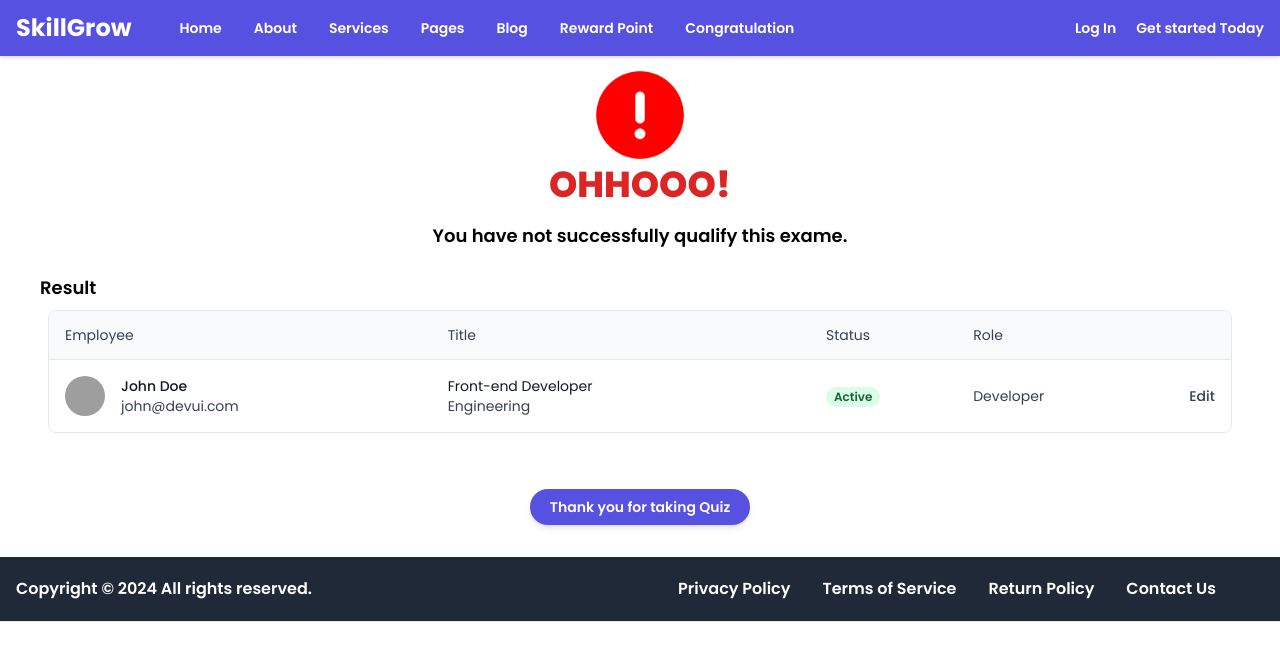
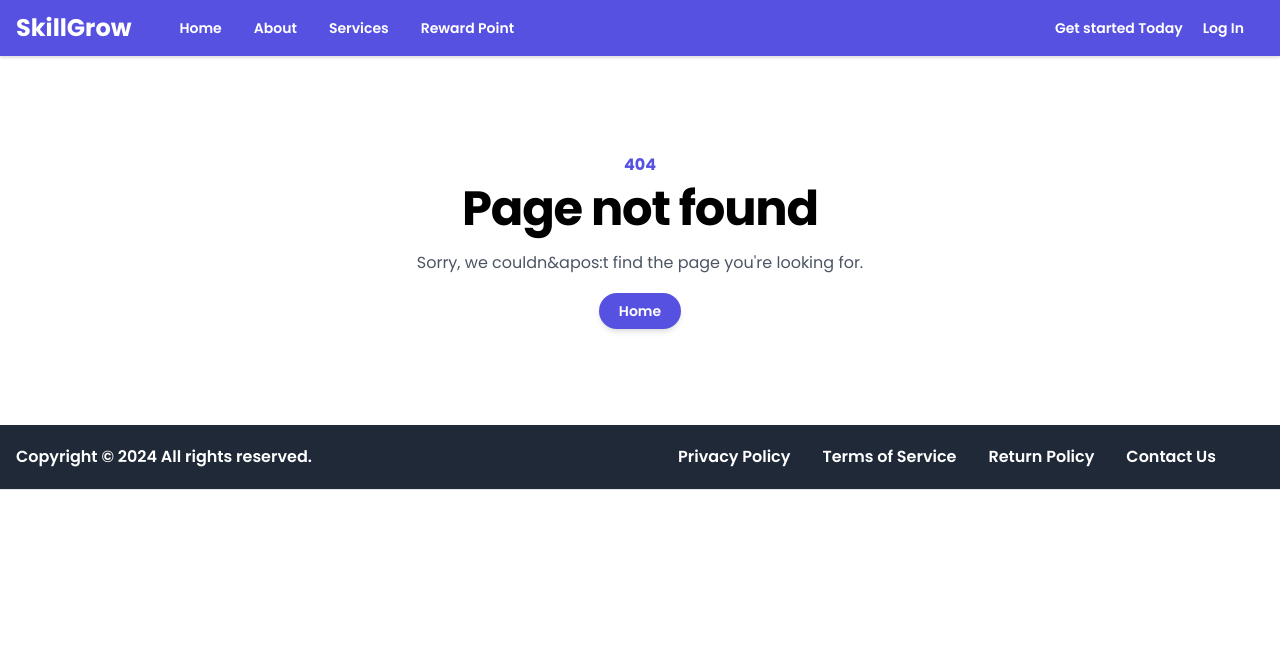
Before and after one commit to SurajKushwaha23/skillgrow, a React (Vite) app: page /congratulation in a window 1280 px wide. Shown: the top 660 px of the page. Built offline with nearby package versions, Linux system fonts and the light colour scheme; grey boxes are pictures that could not be loaded.

Commit message:
update code

```diff
--- a/src/assets/components/congratulation/Congratulation.jsx
+++ b/src/assets/components/congratulation/Congratulation.jsx
@@ -1,4 +1,4 @@
-import React from "react";
+import React, { useState } from "react";
 
 const people = [
   {
@@ -13,15 +13,17 @@ const people = [
 ];
 
 function Congratulation() {
+  const [qualify, setQualify] = useState(false);
+
   return (
     <>
       <section className="bg-white">
         <div className="mx-auto px-4 py-2 lg:flex lg:items-center">
           <div className="mx-auto text-center">
-            {/* <img src="/success.png" className="w-[100px] flex mx-auto" />
+            <img src="/success.png" className="w-[100px] flex mx-auto" />
             <h1 className="text-4xl text-green-600 font-extrabold">
               Congratulation.
-            </h1> */}
+            </h1>
             <img src="/error.png" className="w-[100px] flex mx-auto" />
             <h1 className="text-4xl text-red-600 font-extrabold">OHHOOO!</h1>
             <p className="mt-4 max-w-xl font-semibold sm:text-lg/relaxed">
--- a/src/assets/components/header/Header.jsx
+++ b/src/assets/components/header/Header.jsx
@@ -5,31 +5,19 @@ import { Menu, MoveRight, X } from "lucide-react";
 const menuItems = [
   {
     name: "Home",
-    href: "#",
+    href: "/",
   },
   {
     name: "About",
-    href: "#",
+    href: "about",
   },
   {
     name: "Services",
-    href: "#",
-  },
-  {
-    name: "Pages",
-    href: "#",
-  },
-  {
-    name: "Blog",
-    href: "#",
+    href: "service",
   },
   {
     name: "Reward Point",
-    href: "#",
-  },
-  {
-    name: "Congratulation",
-    href: "congratulation",
+    href: "point",
   },
 ];
 
@@ -62,17 +50,17 @@ function Header() {
           </div>
           <div className="flex hidden lg:block">
             <NavLink
+              to="register"
+              className="text-white text-sm text-black font-semibold cursor-pointer"
+            >
+              Get started Today
+            </NavLink>
+
+            <NavLink
               to="login"
               className="px-5 text-white text-sm text-black font-semibold cursor-pointer"
             >
               Log In
-            </NavLink>
-
-            <NavLink
-              to="register"
-              className="text-white text-sm text-black font-semibold cursor-pointer"
-            >
-              Get started Today
             </NavLink>
 
             <div class="user-profile hidden">
--- a/src/assets/components/index/Index.jsx
+++ b/src/assets/components/index/Index.jsx
@@ -80,9 +80,16 @@ function Index() {
             <div className="mt-8">
               <button
                 type="button"
-                className="inline-flex bg-blue-primary py-2  px-5 bg-violet-500 text-white font-semibold rounded-full shadow-md hover:bg-blue-primary focus:outline-none focus:ring focus:ring-violet-400 focus:ring-opacity-75"
+                className="inline-flex bg-blue-primary mx-2 py-2  px-5 bg-violet-500 text-white font-semibold rounded-full shadow-md hover:bg-blue-primary focus:outline-none focus:ring focus:ring-violet-400 focus:ring-opacity-75"
               >
                 Get started Today
+                <MoveRight className="ml-2" />
+              </button>
+              <button
+                type="button"
+                className="inline-flex bg-blue-primary mx-2 py-2  px-5 bg-violet-500 text-white font-semibold rounded-full shadow-md hover:bg-blue-primary focus:outline-none focus:ring focus:ring-violet-400 focus:ring-opacity-75"
+              >
+                Quiz Started
                 <MoveRight className="ml-2" />
               </button>
             </div>
--- /dev/null
+++ b/src/assets/components/pagenotfound/PageNotFound.jsx
@@ -0,0 +1,31 @@
+import React from "react";
+import { ArrowLeft } from "lucide-react";
+import { NavLink } from "react-router-dom";
+
+function PageNotFound() {
+  return (
+    <>
+      <div className="py-24">
+        <div className="text-center">
+          <p className="text-base font-bold text-9xl text-blue-primary">404</p>
+          <h1 className="mt-2 text-3xl font-bold tracking-tight text-black sm:text-5xl">
+            Page not found
+          </h1>
+          <p className="mt-4 text-base leading-7 text-gray-600">
+            Sorry, we couldn&apos:t find the page you&apos;re looking for.
+          </p>
+          <div className="mt-4 flex items-center justify-center gap-x-3">
+            <NavLink
+              to="/"
+              className="inline-flex mx-auto bg-blue-primary py-2  px-5 bg-violet-500 text-white text-sm font-semibold rounded-full shadow-md hover:bg-blue-primary focus:outline-none focus:ring focus:ring-violet-400 focus:ring-opacity-75"
+            >
+              Home
+            </NavLink>
+          </div>
+        </div>
+      </div>
+    </>
+  );
+}
+
+export default PageNotFound;
--- a/src/assets/components/registration/Registration.jsx
+++ b/src/assets/components/registration/Registration.jsx
@@ -107,12 +107,18 @@ function Registration() {
 
         <div className="flex items-center justify-center px-8 py-8 sm:px-12 sm:px-6 sm:py-16 lg:px-8 lg:py-24">
           <div className="xl:mx-auto xl:w-full">
-            <h1 className="mt-6 text-2xl font-bold text-gray-900 sm:text-3xl md:text-4xl">
-              Welcome to SkillGrow 🦑
-            </h1>
-            <p className="mt-4 leading-relaxed text-gray-500">
-              Lorem, ipsum dolor sit amet consectetur adipisicing elit. Eligendi
-              nam dolorum aliquam, quibusdam aperiam voluptatum.
+            <h2 className="text-3xl font-bold leading-tight text-black sm:text-4xl">
+              Sign up to create account
+            </h2>
+            <p className="mt-2 text-sm text-gray-600">
+              Already have an account?{" "}
+              <NavLink
+                to="/login"
+                title=""
+                className="font-semibold text-blue-primary transition-all duration-200 hover:underline"
+              >
+                Sign In
+              </NavLink>
             </p>
 
             <form action="#" className="mt-8 grid grid-cols-6 gap-6">
@@ -225,17 +231,9 @@ function Registration() {
               </div>
 
               <div className="col-span-6 sm:flex sm:items-center sm:gap-4">
-                <button className="inline-block shrink-0 rounded-full border border-blue-600 bg-blue-primary px-10 py-3 text-sm font-medium text-white transition hover:text-white focus:outline-none focus:ring active:text-blue-500">
+                <button className="inline-block mx-auto w-full bg-blue-primary py-2  px-5 bg-violet-500 text-white text-sm font-semibold rounded-full shadow-md hover:bg-blue-primary focus:outline-none focus:ring focus:ring-violet-400 focus:ring-opacity-75">
                   Create an account
                 </button>
-
-                <p className="mt-4 text-sm text-gray-500 sm:mt-0">
-                  Already have an account?
-                  <NavLink to="/login" className="text-gray-700 underline">
-                    Log in
-                  </NavLink>
-                  .
-                </p>
               </div>
             </form>
             <div class="flex justify-center">
--- a/src/main.jsx
+++ b/src/main.jsx
@@ -1,41 +1,30 @@
 import React from "react";
 import ReactDOM from "react-dom/client";
 import App from "./App.jsx";
-import { createBrowserRouter, RouterProvider } from "react-router-dom";
+import {
+  Route,
+  RouterProvider,
+  createBrowserRouter,
+  createRoutesFromElements,
+} from "react-router-dom";
 import "./index.css";
 import Login from "./assets/components/login/login.jsx";
 import Register from "./assets/components/registration/Registration.jsx";
 import Index from "./assets/components/index/Index.jsx";
-import Congratulation from "./assets/components/congratulation/Congratulation.jsx";
+import PageNotFound from "./assets/components/pagenotfound/PageNotFound.jsx";
 
-const router = createBrowserRouter([
-  {
-    path: "login",
-    element: <Login />,
-  },
-  {
-    path: "register",
-    element: <Register />,
-  },
-
-  {
-    path: "/",
-    element: <App />,
-    message: "",
-    children: [
-      {
-        path: "/",
-        element: <Index />,
-        message: "",
-      },
-      {
-        path: "congratulation",
-        element: <Congratulation />,
-        message: "",
-      },
-    ],
-  },
-]);
+const router = createBrowserRouter(
+  createRoutesFromElements(
+    <>
+      <Route path="login" element={<Login />} />
+      <Route path="register" element={<Register />} />
+      <Route path="/" element={<App />}>
+        <Route path="" element={<Index />} />
+        <Route path="*" element={<PageNotFound />} />
+      </Route>
+    </>
+  )
+);
 
 ReactDOM.createRoot(document.getElementById("root")).render(
   <React.StrictMode>
```
